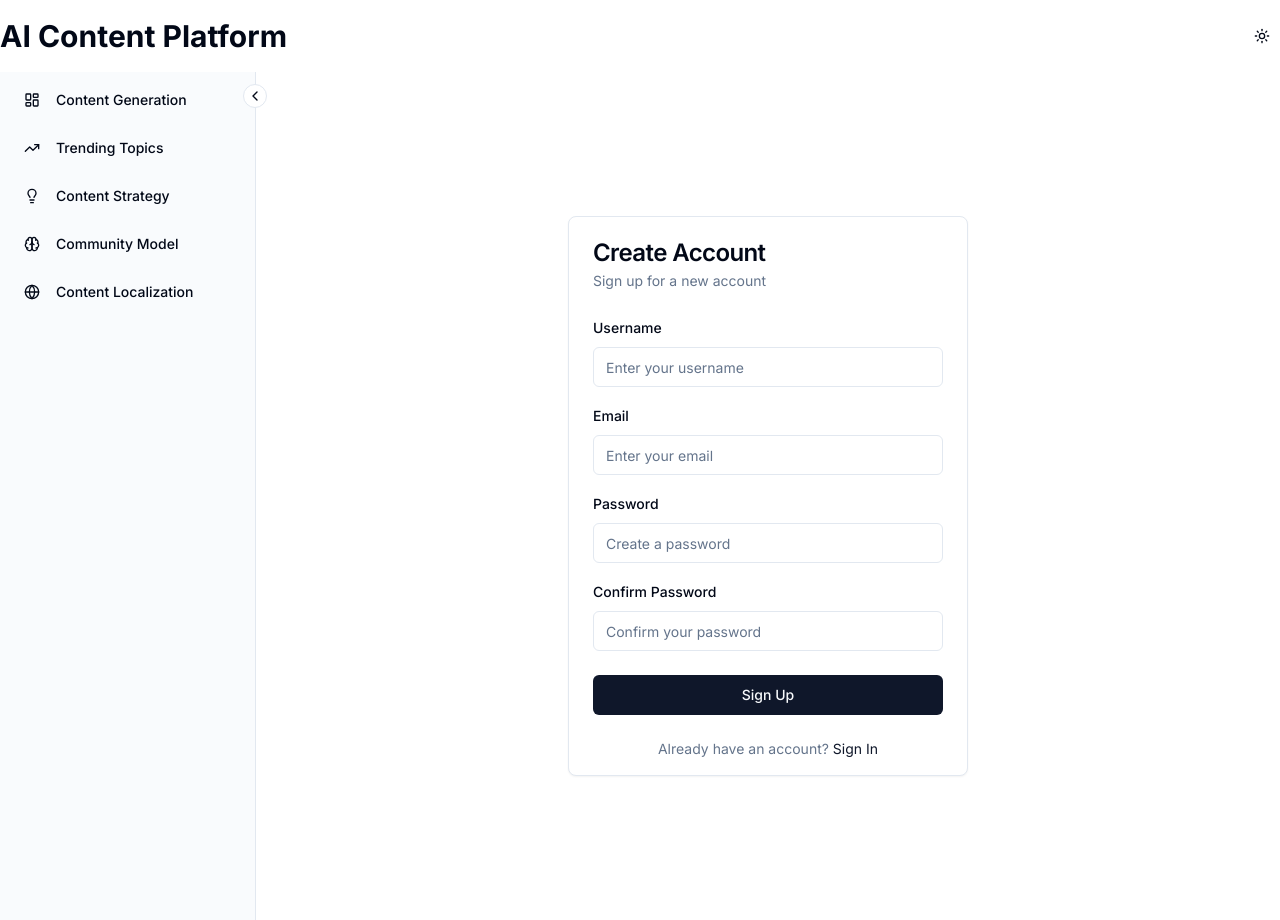
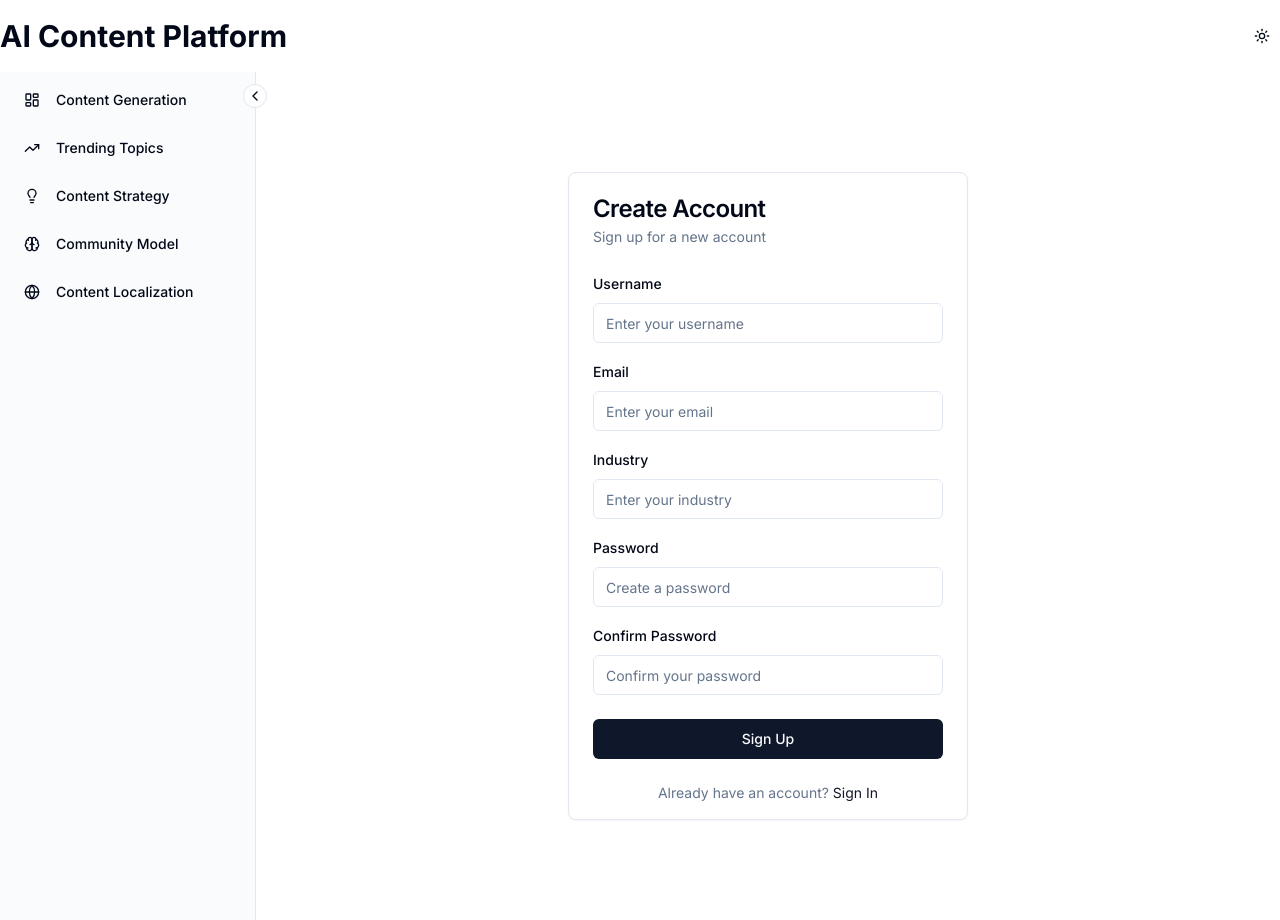
Before and after one commit to jithinsaireddy/ai-content-ui-deploy, a Next.js app: page /register in a window 1280 px wide. Built offline with nearby package versions, Linux system fonts and the light colour scheme.

Commit message:
added industry

```diff
--- a/app/register/page.tsx
+++ b/app/register/page.tsx
@@ -14,7 +14,8 @@ export default function RegisterPage() {
     username: '',
     email: '',
     password: '',
-    confirmPassword: ''
+    confirmPassword: '',
+    industry: ''
   });
   const router = useRouter();
   const { toast } = useToast();
@@ -38,6 +39,7 @@ export default function RegisterPage() {
         username: formData.username,
         email: formData.email,
         password: formData.password,
+        industry: formData.industry,
       });
 
       const loginResponse = await authApi.login({
@@ -110,6 +112,20 @@ export default function RegisterPage() {
               />
             </div>
             <div className="space-y-2">
+              <label htmlFor="industry" className="text-sm font-medium">
+                Industry
+              </label>
+              <Input
+                id="industry"
+                name="industry"
+                type="text"
+                required
+                placeholder="Enter your industry"
+                value={formData.industry}
+                onChange={handleChange}
+              />
+            </div>
+            <div className="space-y-2">
               <label htmlFor="password" className="text-sm font-medium">
                 Password
               </label>
--- a/hooks/apiUtil.ts
+++ b/hooks/apiUtil.ts
@@ -1,5 +1,5 @@
 // API base URL
-const API_BASE_URL = 'http://localhost:8080/api';
+const API_BASE_URL = 'http://ec2-3-80-214-139.compute-1.amazonaws.com/api';
 
 // Types for authentication
 export interface LoginRequest {
@@ -11,6 +11,7 @@ export interface RegisterRequest {
   username: string;
   email: string;
   password: string;
+  industry: string;
 }
 
 export interface AuthResponse {
```
